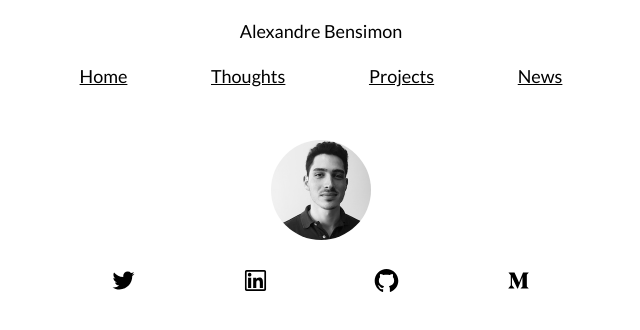
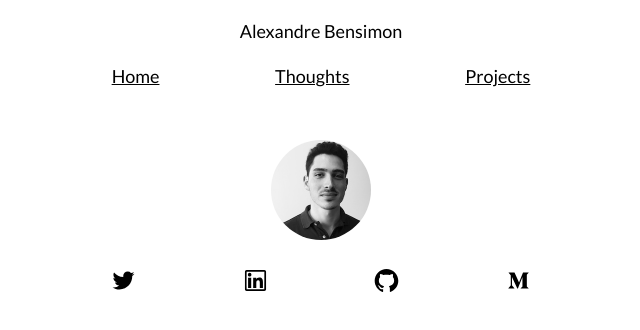
Before and after one commit to alexbensimon/personal-website, a Next.js app: page / in a window 1280 px wide. Shown: the top 330 px of the page, without its empty margins (319-959 px from the left). Built offline with nearby package versions, Linux system fonts and the light colour scheme; a web font is replaced by a local one.

Commit message:
Remove News link

```diff
--- a/components/Header.tsx
+++ b/components/Header.tsx
@@ -30,11 +30,6 @@ export const Header: FC = () => {
                 <a>Projects</a>
               </Link>
             </li>
-            <li className="listItem">
-              <ExternalLink href="https://tinyletter.com/alexbensimon">
-                News
-              </ExternalLink>
-            </li>
           </ul>
         </nav>
       </div>
```
